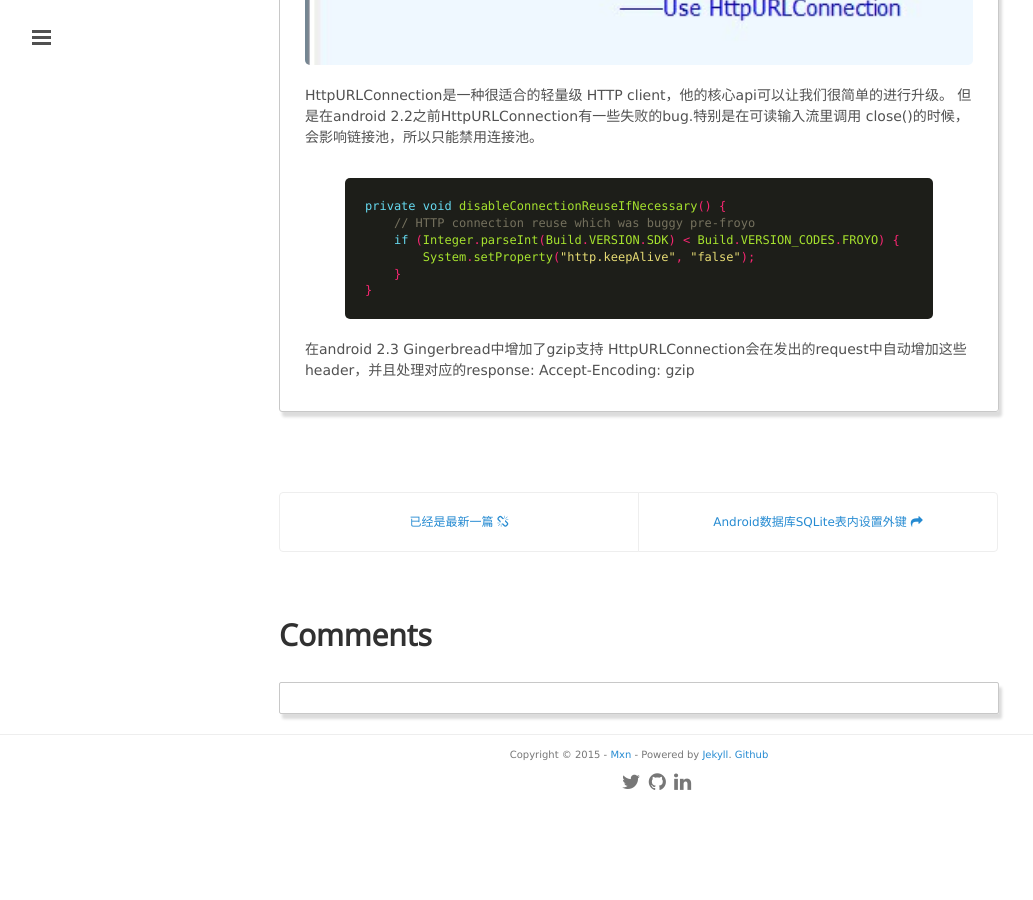
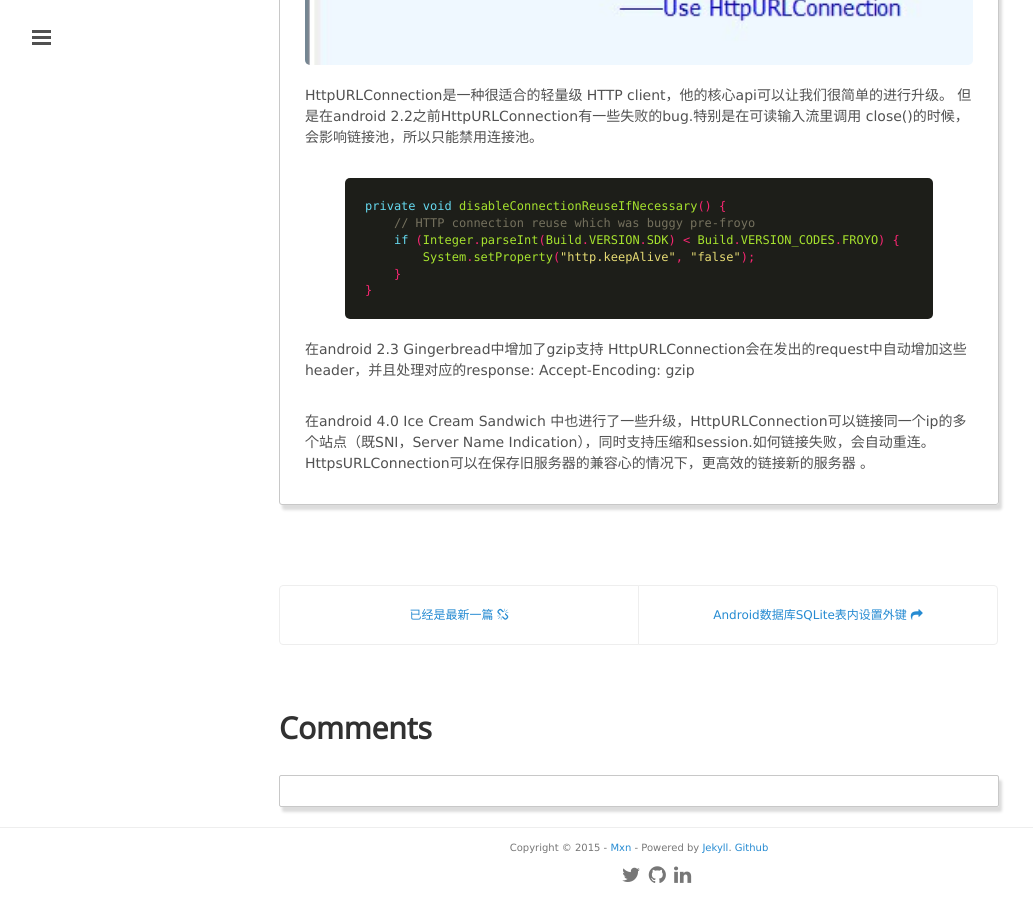
Before and after one commit to mxn21/mxn21.github.io, a Jekyll site: the page built from _posts/2015-6-18-Android’s HTTP Clients.md, in a window 1280 px wide and 900 px high, scrolled down 1193 px. Shown: the whole window, without its empty margins (1-1034 px from the left). Built offline with Jekyll 4.4.1, drawn with Linux system fonts in a browser that asks for light colours; Markdown is read by kramdown in place of the engine named in the settings; comment, search, counter and statistics services are not loaded; before the commit the page ends 2000 px from its top, so only the background shows below that.

Commit message:
Update 2015-6-18-Android’s HTTP Clients.md

```diff
--- a/_posts/2015-6-18-Android’s HTTP Clients.md
+++ b/_posts/2015-6-18-Android’s HTTP Clients.md
@@ -34,3 +34,4 @@
 Accept-Encoding: gzip
 
  <!-- more -->
+ 在android 4.0 Ice Cream Sandwich 中也进行了一些升级，HttpURLConnection可以链接同一个ip的多个站点（既SNI，Server Name Indication），同时支持压缩和session.如何链接失败，会自动重连。HttpsURLConnection可以在保存旧服务器的兼容心的情况下，更高效的链接新的服务器 。
```
